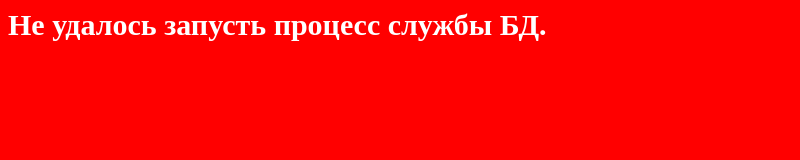
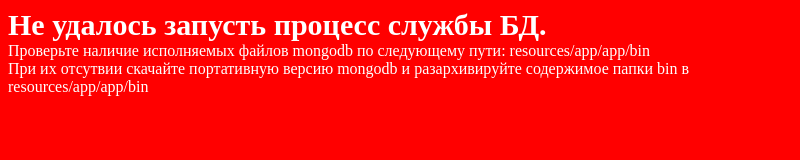
Before and after one commit to B3BECb/EmployeTest, an Electron app: page app/error.html in a window 800 px wide. Drawn offline with Linux system fonts and the light colour scheme.

Commit message:
fixed error page

```diff
--- a/app/error.html
+++ b/app/error.html
@@ -4,7 +4,9 @@
 	<meta charset = "UTF-8">
 	<title>Ошибка запуска БД</title>
 </head>
-<body style="background: red; color: white; font-size: 30px; font-weight: bold">
-Не удалось запусть процесс службы БД.
+<body style="background: red; color: white;">
+<div style="font-size: 30px; font-weight: bold">Не удалось запусть процесс службы БД.</div>
+<div>Проверьте наличие исполняемых файлов mongodb по следующему пути: resources/app/app/bin</div>
+<div>При их отсутвии скачайте портативную версию mongodb и разархивируйте содержимое папки bin в resources/app/app/bin</div>
 </body>
 </html>
--- a/package.json
+++ b/package.json
@@ -11,6 +11,6 @@
   "main": "app.js",
   "scripts": {
     "start": "electron .",
-    "package-win": "electron-packager . new_employe_test --ignore=.idea --overwrite --platform=win32 --arch=ia32 --asar=true --icon=assets/icons/win/icon.ico --prune=true --out=release-builds --version-string.ProductName=\"Employe test App\""
+    "package-win": "electron-packager . new_employe_test --ignore=.idea --overwrite --platform=win32 --arch=ia32 --asar=false --icon=assets/icons/win/icon.ico --prune=true --out=release-builds --version-string.ProductName=\"Employe test App\""
   }
 }
```
